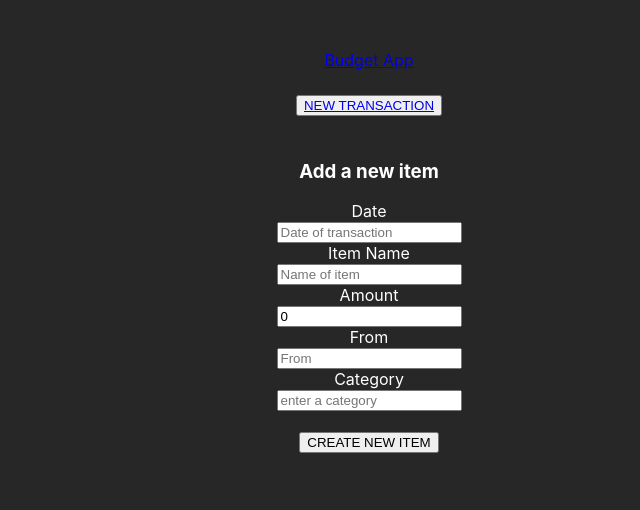
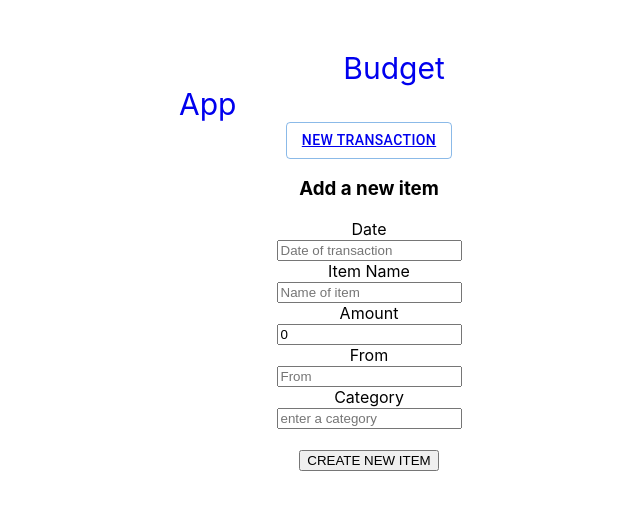
Before and after one commit to RonnieGarcia1/Budgeting-app-react, a React (Create React App) app: page /transactions/new in a window 1280 px wide. Shown: the top 510 px of the page, without its empty margins (271-911 px from the left). Built offline with nearby package versions, Linux system fonts and the light colour scheme; no server answers.

Commit message:
details page/ mui styling

```diff
--- a/package.json
+++ b/package.json
@@ -3,6 +3,9 @@
   "version": "0.1.0",
   "private": true,
   "dependencies": {
+    "@emotion/react": "^11.7.1",
+    "@emotion/styled": "^11.6.0",
+    "@mui/material": "^5.3.0",
     "@testing-library/jest-dom": "^5.16.1",
     "@testing-library/react": "^12.1.2",
     "@testing-library/user-event": "^13.5.0",
--- a/src/App.css
+++ b/src/App.css
@@ -1,17 +1,49 @@
 body {
-  background-color: rgb(39, 39, 39);
+  background-color: rgb(255, 255, 255);
 }
 .App {
   text-align: center;
-  color: white;
+  color: rgb(0, 0, 0);
   margin: 50px;
+  padding-left: 400px;
+  padding-right: 400px;
 }
 
-.transactions-btn {
+.back-to-home {
+    text-decoration: none;
+    font-size: 30px;
+    padding: 50px;
+}
+
+.transactions-btn{
     margin: 25px;
+    text-decoration: none;
 }
 
 .transactions-2{
-  border: 2px white solid;
-  grid-template-columns: repeat(5fr, 1);
+  border: 2px rgb(91, 91, 91) solid;
+  margin: 50px;
+  padding: 25px;
+  color: white;
+  background-color: rgb(21, 20, 35);
 }
+
+.transactions-2 p {
+  margin: 200px;
+  display: inline;
+  white-space: nowrap;
+}
+.details-2 {
+  border: 2px rgb(91, 91, 91) solid;
+  margin: 50px;
+  padding: 25px;
+  color: white;
+  background-color: rgb(21, 20, 35);
+}
+
+.details-2 p {
+  border: 1px solid gray;
+}
+.back-to-home {
+  margin-right: 700px;
+}
--- a/src/App.js
+++ b/src/App.js
@@ -5,6 +5,7 @@ import Home from "./Pages/Home";
 import NavBar from "./Components/Navbar";
 import Index from "./Pages/Index.js";
 import New from "./Pages/New.js";
+import Details from "./Pages/Details.js";
 import FourOFour from "./Pages/Four0Four.js";
 
 const App = () => {
@@ -17,6 +18,7 @@ const App = () => {
           <Route path="/" element={<Home />} />
           <Route path="/transactions" element={<Index />} />
           <Route path="/transactions/new" element={<New />} />
+          <Route path="/transactions/details" element= {<Details />} />
           <Route path="*" element={<FourOFour />} />
         </Routes>
         </main>
--- a/src/Components/Navbar.js
+++ b/src/Components/Navbar.js
@@ -1,14 +1,14 @@
 import { Link } from "react-router-dom";
+import { Button } from "@mui/material";
 
 export default function NavBar() {
   return (
     <nav>
 
-      <Link to="/">Budget App</Link>
-      <br></br>
-      <button className="transactions-btn">
+      <Link className="back-to-home" to="/">Budget App</Link>
+      <Button variant="outlined" className="transactions-btn">
         <Link to="/transactions/new">NEW TRANSACTION</Link>
-      </button>
+      </Button>
     </nav>
   );
 }
--- a/src/Components/TransactionDetails.js
+++ b/src/Components/TransactionDetails.js
@@ -1,9 +1,8 @@
 import { useState, useEffect } from "react";
-import { useParams, useNavigate } from "react-router-dom";
+import { useParams,} from "react-router-dom";
 import axios from "axios";
 
 const TransactionDetails = () => {
-    const navigate = useNavigate();
     const API = process.env.REACT_APP_API_URL;
     const[transaction, setTransaction] = useState([]);
     const { index } = useParams();
--- a/src/Components/Transactions.js
+++ b/src/Components/Transactions.js
@@ -1,5 +1,6 @@
 import { useEffect, useState } from "react";
 import axios from "axios";
+import { Link } from "react-router-dom";
 
 const API = process.env.REACT_APP_API_URL;
 
@@ -18,21 +19,15 @@ const Transactions = () => {
 
     console.log(transaction)
 
-
     return (
         <div className="transactions-1">
             <section>
                 {transaction.map((transaction, index) => {
                     return (
                         <div className="transactions-2">
-                            <br></br>
-                        <div><strong>Item Name:</strong>{transaction.item_name}</div>
-                        <div><strong>Date:</strong> {transaction.date}</div>
-                        <div><strong>From:</strong> {transaction.from}</div>
-                        <div><strong>Amount:</strong> {transaction.amount}</div>
-                        <div><strong>Category:</strong> {transaction.category}</div>
-                        <br></br>
-                        <button className="delete-btn">Delete</button>
+                        <p>{transaction.date}</p>
+                        <Link className="transaction-details" to="/transactions/details">{transaction.category}</Link>
+                        <p>{transaction.amount}</p>
                         </div>
                     )
                 })}
--- /dev/null
+++ b/src/Pages/Details.js
@@ -0,0 +1,43 @@
+import { useEffect, useState } from "react";
+import axios from "axios";
+import { Link } from "react-router-dom";
+import { Button } from "@mui/material";
+
+const API = process.env.REACT_APP_API_URL;
+
+
+const Details = () => {
+    const [details, setDetails] = useState([]);
+
+    useEffect(() => {
+        axios.get(API + "/transactions")
+        .then((res) => {
+            setDetails(res.data)
+        }).catch((error) => {
+            throw error;
+        });
+    },  []);
+
+    console.log(details)
+
+    return (
+        <div className="transactions-1">
+            <section>
+                {details.map((details, index) => {
+                    return (
+                        <div className="details-2">
+                            <br></br>
+                        <p>{details.date}</p>
+                        <Link className="details" to="/transactions/details">{details.category}</Link>
+                        <p>{details.from}</p>
+                        <p>{details.amount}</p>
+                        <p>{details.category}</p>
+                        <Button variant="outlined">Delete</Button>
+                        </div>
+                    )
+                })}
+            </section>
+        </div>
+    );
+}
+export default Details;
```
Also changed, not shown: 1 other file (tests, documents, lock files or other folders).
